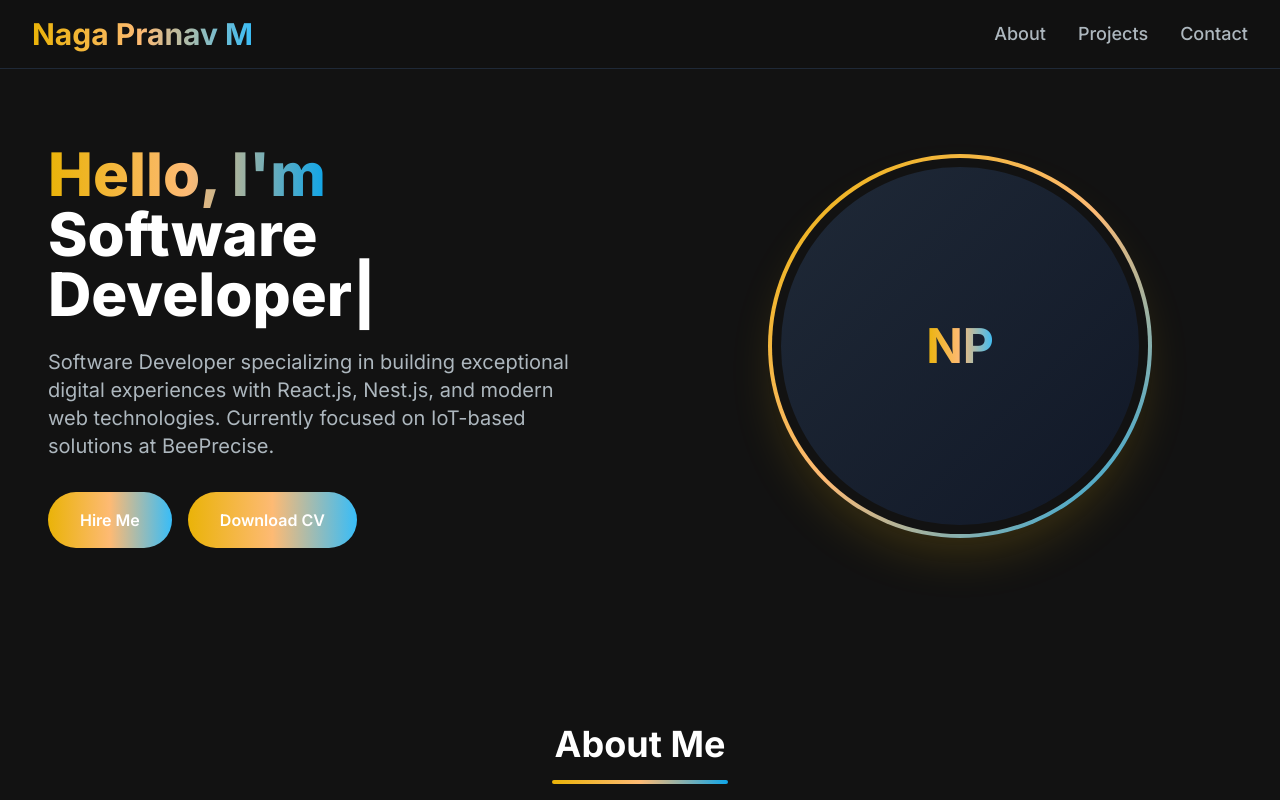
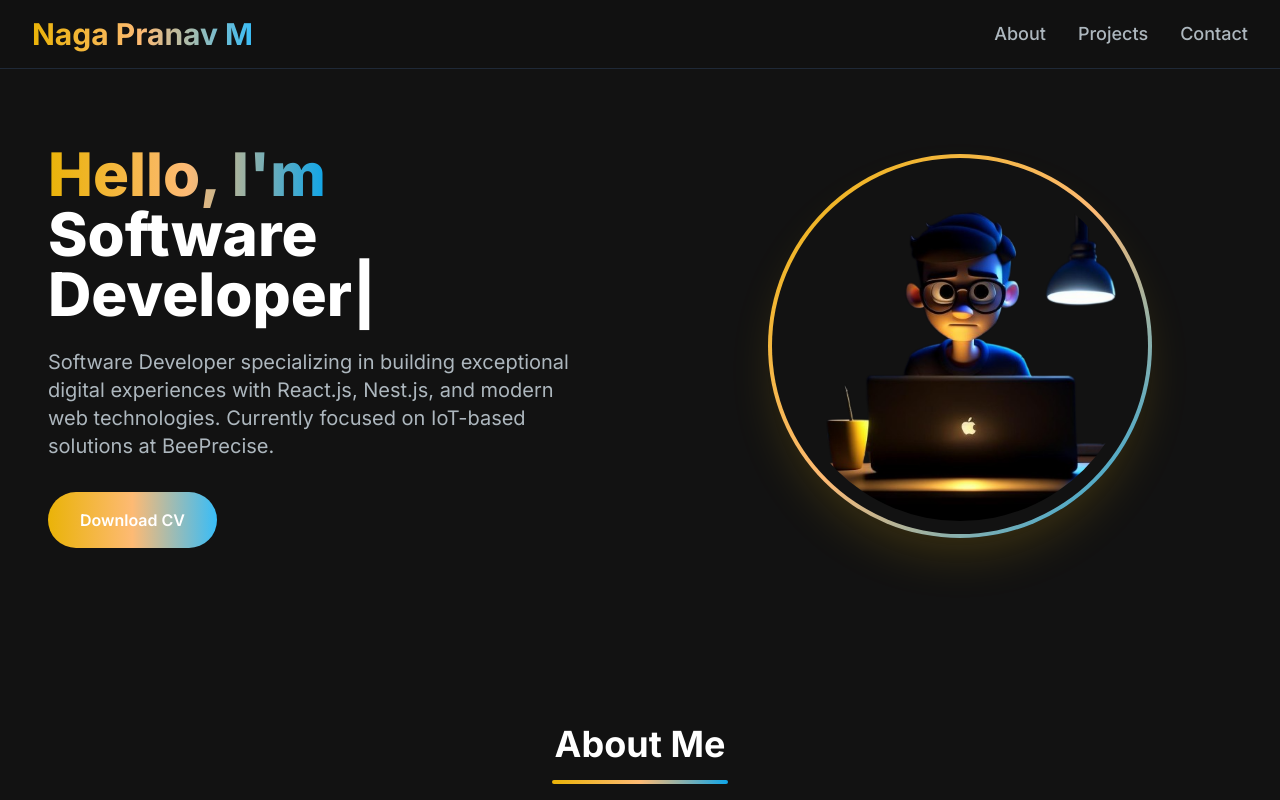
Before and after one commit to prannav225/Modern_Portfolio, a Next.js app: page / in a window 1280 px wide. Shown: the top 800 px of the page. Built offline with nearby package versions, Linux system fonts and the light colour scheme.

Commit message:
fix hero section & resume

```diff
--- a/src/app/components/HeroSection.jsx
+++ b/src/app/components/HeroSection.jsx
@@ -6,13 +6,13 @@ import { TypeAnimation } from "react-type-animation";
 
 const HeroSection = () => {
   const handleDownloadCV = () => {
-    const cvFilePath = "Pranav_Frontend_Resume.pdf";
+    const cvFilePath = "Pranav_Resume.pdf";
 
     // Create an anchor element to trigger the download
     const link = document.createElement("a");
     link.href = cvFilePath;
     link.target = "_blank";
-    link.download = "Pranav_Frontend_Resume.pdf";
+    link.download = "Pranav_Resume.pdf";
     link.click();
   };
   return (
@@ -47,9 +47,6 @@ const HeroSection = () => {
             Currently focused on IoT-based solutions at BeePrecise.
           </p>
           <div className="flex flex-col sm:flex-row justify-center lg:justify-start gap-4">
-            <button className="px-8 py-4 w-full sm:w-fit bg-gradient-to-r from-yellow-500 via-orange-300 to-sky-400 hover:from-yellow-600 hover:via-orange-400 hover:to-sky-500 text-white font-semibold rounded-full transition-all duration-300 transform hover:scale-105">
-              Hire Me
-            </button>
             <button
               onClick={handleDownloadCV}
               className="px-8 py-4 w-full sm:w-fit rounded-full bg-gradient-to-r from-yellow-500 via-orange-300 to-sky-400 hover:from-yellow-600 hover:via-orange-400 hover:to-sky-500 text-white font-semibold transition-all duration-300 transform hover:scale-105"
@@ -60,12 +57,14 @@ const HeroSection = () => {
         </div>
         <div className="order-1 lg:order-2 flex justify-center">
           <div className="relative rounded-full bg-gradient-to-br from-yellow-500 via-orange-300 to-sky-500 p-1 w-64 h-64 md:w-80 md:h-80 lg:w-96 lg:h-96 shadow-2xl shadow-yellow-500/20">
-            <div className="rounded-full bg-[#121212] w-full h-full flex items-center justify-center">
-              <div className="rounded-full bg-gradient-to-br from-gray-800 to-gray-900 w-[95%] h-[95%] flex items-center justify-center">
-                <span className="text-4xl md:text-5xl font-bold bg-gradient-to-r from-yellow-500 via-orange-300 to-sky-400 bg-clip-text text-transparent">
-                  NP
-                </span>
-              </div>
+            <div className="rounded-full bg-[#121212] w-full h-full flex items-center justify-center overflow-hidden">
+              <Image
+                src="/images/hero_image.png"
+                alt="Naga Pranav M"
+                width={350}
+                height={350}
+                className="rounded-full object-cover"
+              />
             </div>
           </div>
         </div>
```
Also changed, not shown: 2 other files (tests, documents, lock files or other folders).
